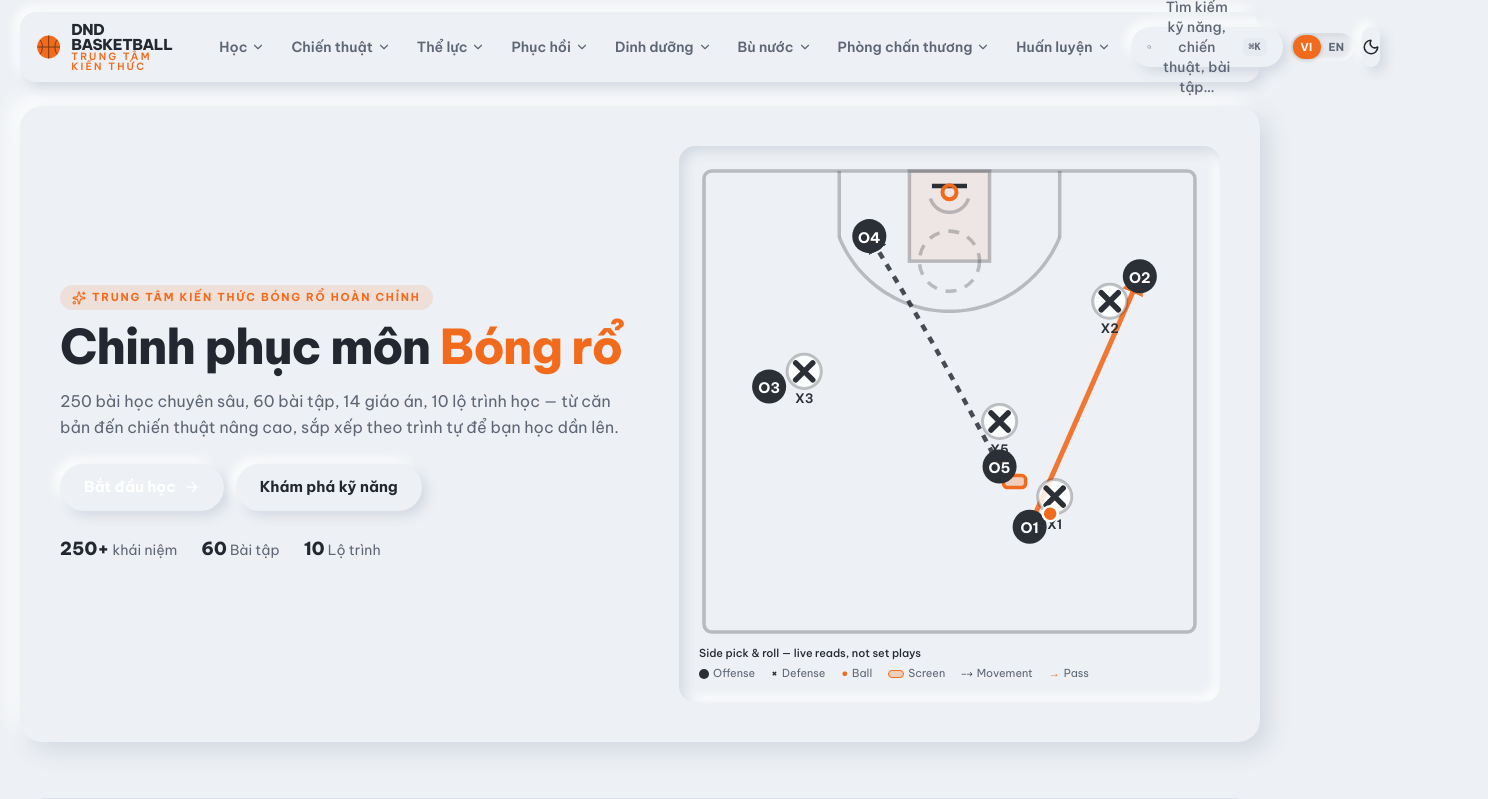
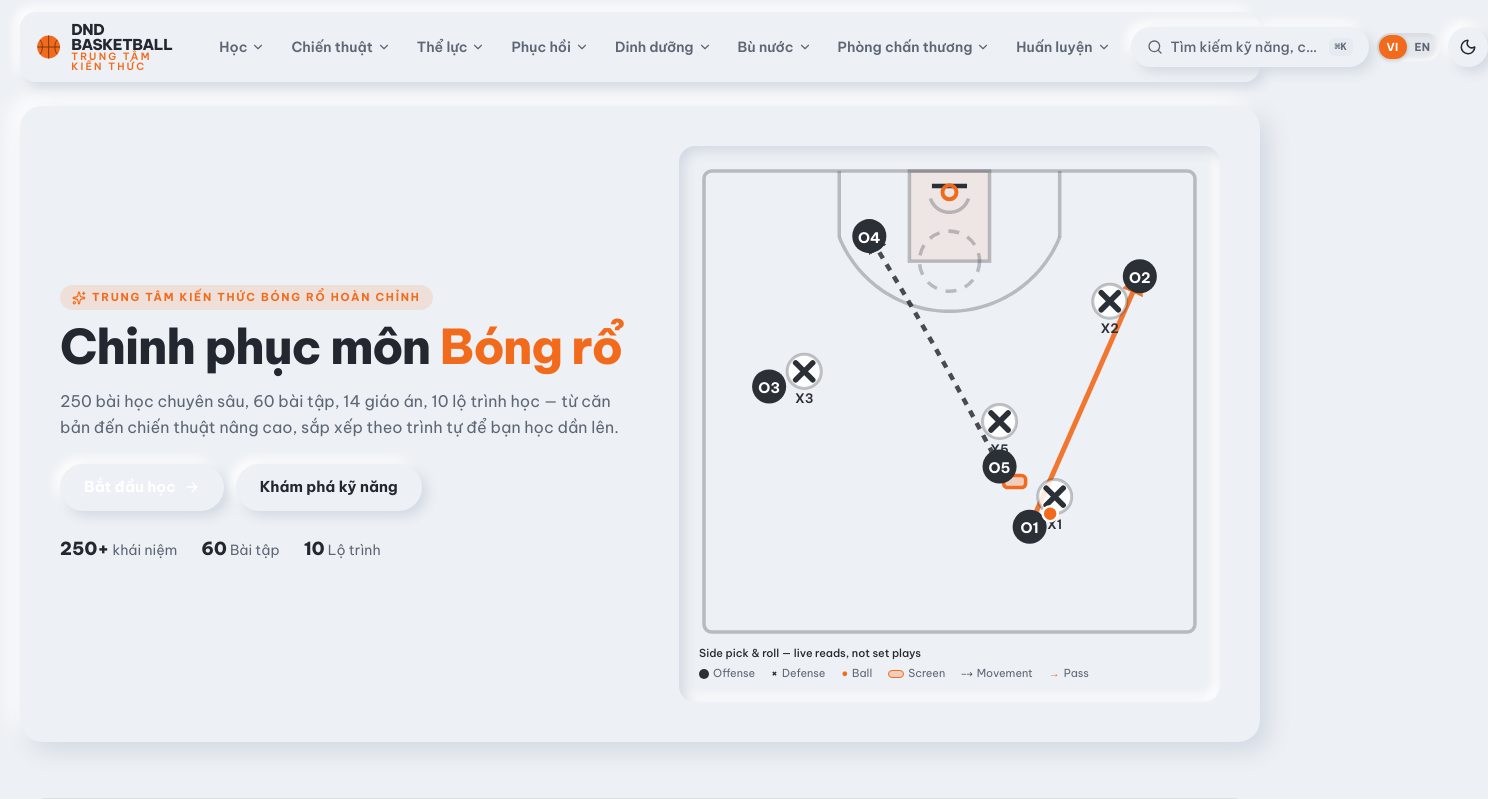
Before and after one commit to DrStrangeVN/DND-basketball, a Next.js app: page / in a window 1280 px wide. Shown: the top 799 px of the page, 1488 px wide, since content can reach past the window. Built offline with nearby package versions, Linux system fonts and the light colour scheme.

Commit message:
Navbar: truncate chữ placeholder ô tìm kiếm, chống tràn

```diff
--- a/components/Navbar.tsx
+++ b/components/Navbar.tsx
@@ -144,7 +144,7 @@ export default function Navbar() {
             <button onClick={openSearch} aria-label={t("nav.search.label")}
               className="neu-btn hidden h-10 items-center gap-2 px-4 text-sm font-medium text-[color:var(--muted)] sm:inline-flex">
               <Search className="h-4 w-4" aria-hidden />
-              <span className="hidden xl:inline">{t("nav.search.placeholder")}</span>
+              <span className="hidden max-w-[150px] truncate whitespace-nowrap xl:inline">{t("nav.search.placeholder")}</span>
               <kbd className="hidden rounded-md bg-[color:var(--surface-2)] px-1.5 py-0.5 text-[10px] font-bold xl:inline">⌘K</kbd>
             </button>
             <button onClick={openSearch} aria-label={t("nav.search.label")} className="neu-btn inline-flex h-10 w-10 items-center justify-center sm:hidden">
```
